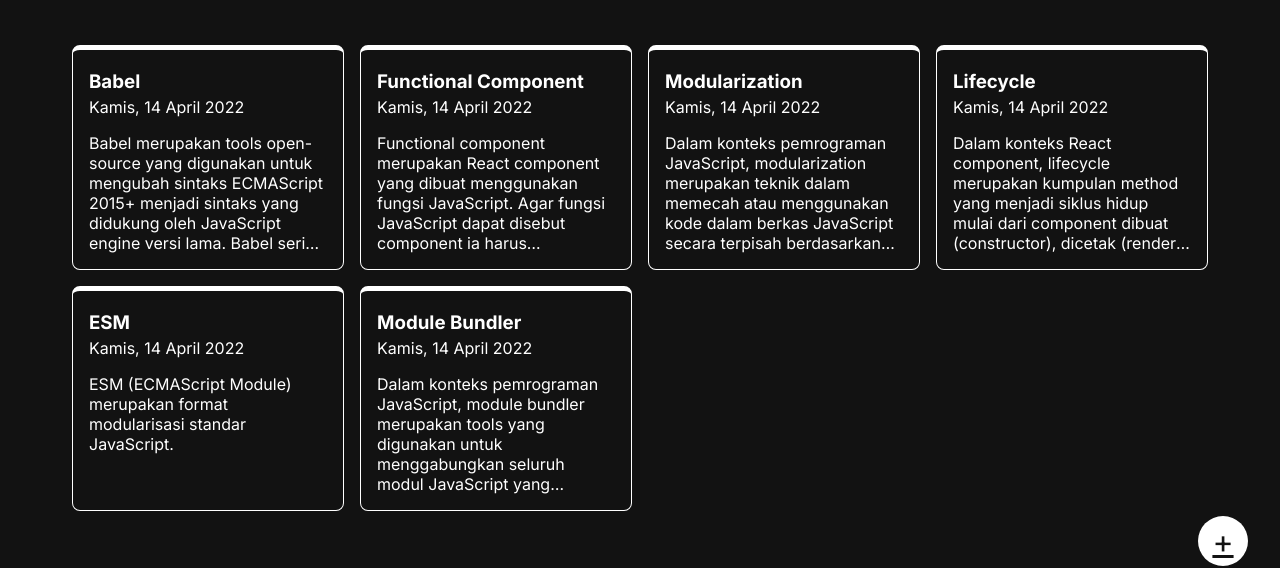
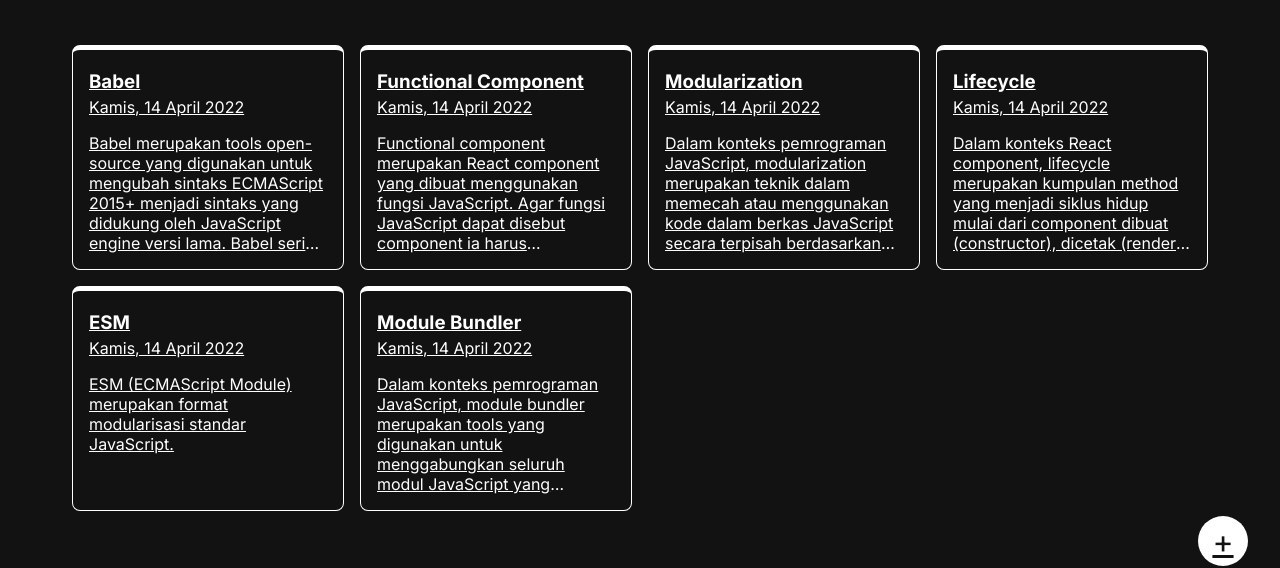
Before and after one commit to ZDHAN-Maker/Asah-, a React (Vite) app in the folder personal-notes-app-starter/: page / in a window 1280 px wide. Shown: the part 202-770 px from the top of the page. Built offline with nearby package versions, Linux system fonts and the light colour scheme.

Commit message:
Membuat detailpages

```diff
--- a/personal-notes-app-starter/src/component/notesitem.jsx
+++ b/personal-notes-app-starter/src/component/notesitem.jsx
@@ -1,11 +1,24 @@
-import { showFormattedDate } from "../utils";
+// component/noteitem.jsx
+import React from "react";
+import { Link } from "react-router-dom";
 
-export default function NoteItem({ id, title, body, createdAt }) {
+function NoteItem({ id, title, body, createdAt }) {
   return (
     <div className="note-item">
-      <h3 className="note-item__title">{title}</h3>
-      <p className="note-item__date">{showFormattedDate(createdAt)}</p>
-      <div className="note-item__body">{body}</div>
+      <Link to={`/notes/${id}`} className="note-item__content">
+        <h3 className="note-item__title">{title}</h3>
+        <p className="note-item__date">
+          {new Date(createdAt).toLocaleDateString("id-ID", {
+            weekday: "long",
+            day: "numeric",
+            month: "long",
+            year: "numeric",
+          })}
+        </p>
+        <p className="note-item__body">{body}</p>
+      </Link>
     </div>
   );
 }
+
+export default NoteItem;
--- a/personal-notes-app-starter/src/component/noteslist.jsx
+++ b/personal-notes-app-starter/src/component/noteslist.jsx
@@ -1,16 +1,15 @@
+// component/noteslist.jsx
+import React from "react";
 import NoteItem from "./notesitem";
 
-export default function NotesList({ notes, deleteNote, toggleArchive }) {
+function NotesList({ notes }) {
   return (
     <div className="notes-list">
       {notes.map((note) => (
-        <NoteItem
-          key={note.id}
-          {...note}
-          deleteNote={deleteNote}
-          toggleArchive={toggleArchive}
-        />
+        <NoteItem key={note.id} {...note} />
       ))}
     </div>
   );
 }
+
+export default NotesList;
--- a/personal-notes-app-starter/src/pages/detailpages.jsx
+++ b/personal-notes-app-starter/src/pages/detailpages.jsx
@@ -1,14 +1,13 @@
 import { useParams, useNavigate } from "react-router-dom";
 import { showFormattedDate } from "../utils";
+import { getNote, deleteNote, archiveNote, unarchiveNote } from "../utils/local-data";
 
-export default function DetailPages({ notes, deleteNote, toggleArchive }) {
+export default function DetailPages() {
   const { id } = useParams();
   const navigate = useNavigate();
 
-  // cari catatan berdasarkan id
-  const note = notes.find((note) => note.id === id);
+  const note = getNote(id);
 
-  // jika catatan tidak ditemukan
   if (!note) {
     return (
       <main className="detail-page">
@@ -17,36 +16,29 @@
     );
   }
 
-  // handler arsip
   const handleToggleArchive = () => {
-    if (typeof toggleArchive === "function") {
-      toggleArchive(note.id);
+    if (note.archived) {
+      unarchiveNote(note.id);
+      navigate("/");
     } else {
-      console.error("toggleArchive belum didefinisikan di parent!");
+      archiveNote(note.id);
+      navigate("/archive");
     }
   };
 
-  // handler hapus
   const handleDelete = () => {
-    if (typeof deleteNote === "function") {
-      deleteNote(note.id);
-      navigate("/"); // kembali ke home setelah hapus
-    } else {
-      console.error("deleteNote belum didefinisikan di parent!");
-    }
+    deleteNote(note.id);
+    navigate("/");
   };
 
   return (
     <main className="detail-page">
       <div>
         <h2 className="detail-page__title">{note.title}</h2>
-        <p className="detail-page__createdAt">
-          {showFormattedDate(note.createdAt)}
-        </p>
+        <p className="detail-page__createdAt">{showFormattedDate(note.createdAt)}</p>
         <div className="detail-page__body">{note.body}</div>
       </div>
 
-      {/* tombol aksi */}
       <div className="detail-page__action">
         <button
           className="action"
@@ -58,11 +50,7 @@
           </span>
         </button>
 
-        <button
-          className="action"
-          onClick={handleDelete}
-          title="Hapus Catatan"
-        >
+        <button className="action" onClick={handleDelete} title="Hapus Catatan">
           <span className="material-symbols-outlined">delete</span>
         </button>
       </div>
```
